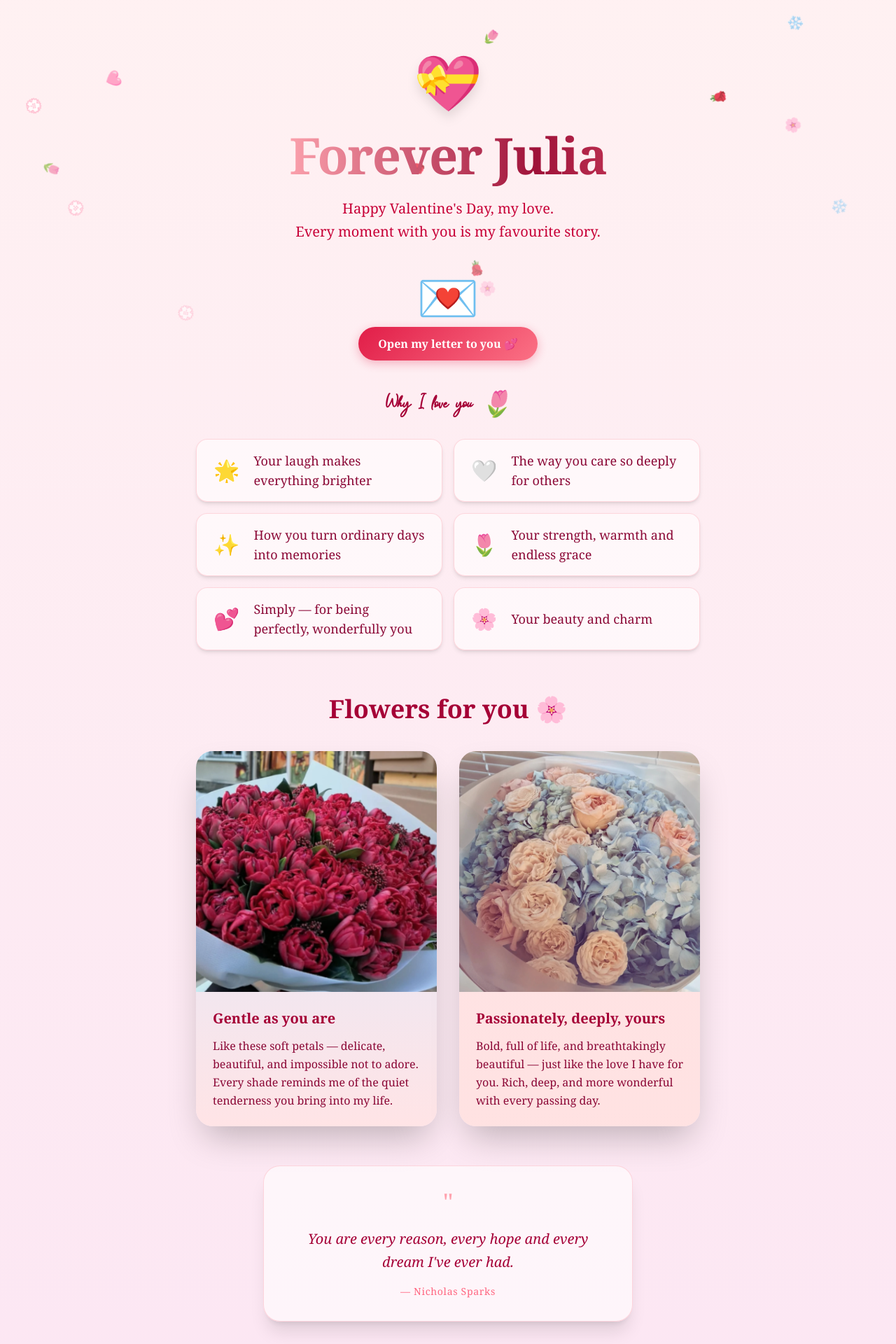
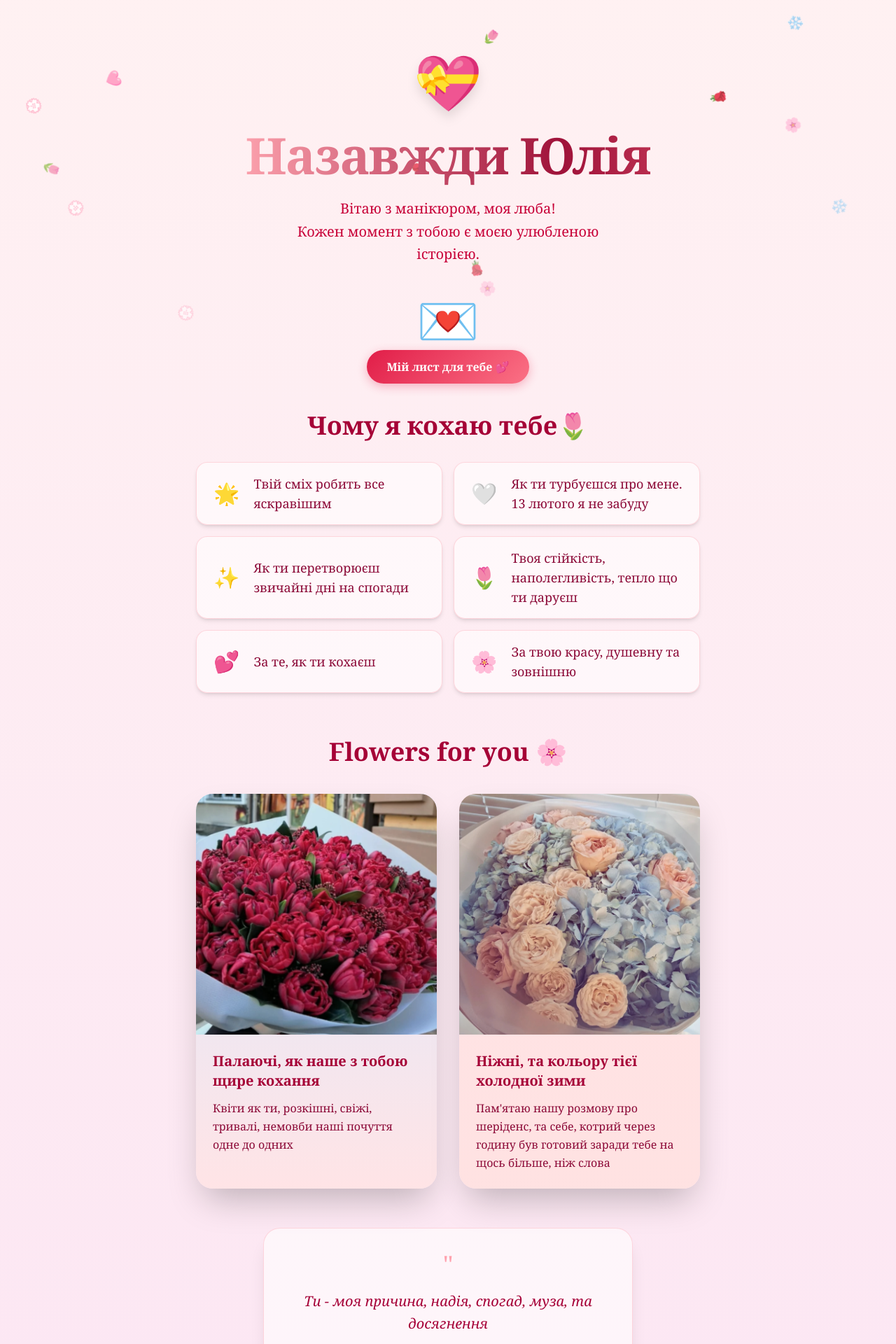
Before and after one commit to MilordVladyslav/foreverjulia, a Next.js app: page / in a window 1280 px wide. Shown: the top 1920 px of the page at 70% size. Built offline with nearby package versions, Linux system fonts and the light colour scheme.

Commit message:
made cyrilic

```diff
--- a/app/page.tsx
+++ b/app/page.tsx
@@ -30,20 +30,20 @@ function usePetals(count = 18) {
 
 /* ── Reasons list ───────────────────────────────────────────── */
 const REASONS = [
-    {icon: "🌟", text: "Your laugh makes everything brighter"},
-    {icon: "🤍", text: "The way you care so deeply for others"},
-    {icon: "✨", text: "How you turn ordinary days into memories"},
-    {icon: "🌷", text: "Your strength, warmth and endless grace"},
-    {icon: "💕", text: "Simply — for being perfectly, wonderfully you"},
-    {icon: "🌸", text: "Your beauty and charm"},
+    {icon: "🌟", text: "Твій сміх робить все яскравішим"},
+    {icon: "🤍", text: "Як ти турбуєшся про мене. 13 лютого я не забуду"},
+    {icon: "✨", text: "Як ти перетворюєш звичайні дні на спогади"},
+    {icon: "🌷", text: "Твоя стійкість, наполегливість, тепло що ти даруєш"},
+    {icon: "💕", text: "За те, як ти кохаєш"},
+    {icon: "🌸", text: "За твою красу, душевну та зовнішню"},
 ];
 
 const FLOWER_CARDS = [
     {
         image: bouquetSoft,
-        alt: "Soft peach roses and blue hydrangeas bouquet",
-        title: "Gentle as you are",
-        text: "Like these soft petals — delicate, beautiful, and impossible not to adore. Every shade reminds me of the quiet tenderness you bring into my life.",
+        alt: "Soft peach tulips and blue hydrangeas bouquet",
+        title: "Палаючі, як наше з тобою щире кохання",
+        text: "Квіти як ти, розкішні, свіжі, тривалі, немовби наші почуття одне до одних",
         accent: "from-blue-100 to-rose-100",
         titleColor: "text-rose-800",
         textColor: "text-rose-900",
@@ -51,8 +51,8 @@ const FLOWER_CARDS = [
     {
         image: bouquetRed,
         alt: "Deep crimson peony tulips bouquet",
-        title: "Passionately, deeply, yours",
-        text: "Bold, full of life, and breathtakingly beautiful — just like the love I have for you. Rich, deep, and more wonderful with every passing day.",
+        title: "Ніжні, та кольору тієї холодної зими",
+        text: "Пам'ятаю нашу розмову про шеріденс, та себе, котрий через годину був готовий заради тебе на щось більше, ніж слова",
         accent: "from-rose-100 to-red-100",
         titleColor: "text-rose-800",
         textColor: "text-rose-900",
@@ -362,7 +362,7 @@ function Envelope({onOpen}: { onOpen: () => void }) {
                         : "0 4px 14px rgba(225,29,72,0.3)",
                 }}
             >
-        Open my letter to you 💕
+        Мій лист для тебе 💕
       </span>
         </button>
     );
@@ -399,20 +399,20 @@ export default function Home() {
                 <div className="animate-heartbeat text-7xl mb-6 drop-shadow-xl">💝</div>
 
                 <h1 className="shimmer-text text-5xl md:text-7xl font-bold leading-tight tracking-tight animate-fade-up">
-                    Forever Julia
+                    Назавжди Юлія
                 </h1>
 
 
                 <p className="text-rose-700 text-lg md:text-xl font-light max-w-md mt-4 leading-relaxed animate-fade-up-1">
-                    Happy Valentine's Day, my love.
+                    Вітаю з манікюром, моя люба!
                     <br/>
-                    Every moment with you is my favourite story.
+                    Кожен момент з тобою є моєю улюбленою історією.
                 </p>
 
                 <div className="mt-10 animate-fade-up-2">
                     {letterOpen ? (
                         <p className="text-rose-500 text-sm tracking-widest uppercase animate-fade-up">
-                            💌 Letter opened — read on below ↓
+                            💌 Приємного читання ^_^ ↓
                         </p>
                     ) : (
                         <Envelope onOpen={() => setLetterOpen(true)}/>
@@ -425,28 +425,30 @@ export default function Home() {
                 <section className="relative z-10 w-full max-w-2xl px-6 pb-10 animate-fade-up">
                     <div className="glass-card rounded-3xl p-8 md:p-12 shadow-2xl">
                         <p className="text-rose-400 text-xs uppercase tracking-widest font-semibold mb-6">
-                            A letter from my heart 💌
+                            Від щирого серця 💌
                         </p>
                         <p
                             className="text-cursive text-rose-900 text-6xl font-semibold mb-4"
                             style={{fontFamily: "var(--font-letta-rillok), Georgia, serif", fontStyle: "italic"}}
                         >
-                            My dearest Julia,
+                            Моя дорога Юлія,
                         </p>
                         <p
-                            className="text-rose-800 text-6xl leading-8 mb-4"
+                            className="text-rose-800 text-6xl leading-10 mb-4"
                             style={{fontFamily: "var(--font-letta-rillok), Georgia, serif", fontStyle: "italic"}}
                         >
 
-                            Some love stories start with a glance — ours started with something rarer: a quiet certainty
-                            that the world was gentler, warmer, and more beautiful with you in it.
+                            Деякі історії кохання починаються з першого погляду - наша ж почалася з чогось рідкіснішого:
+                            тихої впевненості, що світ буде ніжнішим, теплішим і прекраснішим з тобою в ньому.
                         </p>
-                        <p className="text-rose-800 text-base md:text-lg leading-loose mb-6">
-                            Thank you for your laughter, your patience, and for choosing to share your life with me.
-                            You are not just my Valentine — you are my home.
+                        <p className="text-rose-800 text-6xl leading-10 mb-6"
+                           style={{fontFamily: "var(--font-letta-rillok), Georgia, serif", fontStyle: "italic"}}>
+                            Дякую тобі за твій сміх, твоє неповторне мявкання, і за те, що ти дозволила бути з тобою,
+                            Ти моя єдина. Та, для якої я почав писати вірші
                         </p>
-                        <p className="text-rose-600 text-lg italic">
-                            With all my love, always and forever. 🌹
+                        <p className="text-rose-600 text-6xl leading-10"
+                           style={{fontFamily: "var(--font-letta-rillok), Georgia, serif", fontStyle: "italic"}}>
+                            З усією моєю любов&#39;ю, завжди і назавжди <span className="text-2xl">🌹</span>
                         </p>
                     </div>
                 </section>
@@ -456,9 +458,8 @@ export default function Home() {
             <section className="relative z-10 w-full max-w-3xl px-6 animate-fade-up-3">
                 <h2
                     className="text-center text-3xl md:text-4xl font-bold text-rose-800 mb-8"
-                    style={{fontFamily: "var(--font-letta-rillok), Georgia, serif", fontStyle: "italic"}}
                 >
-                    Why I love you 🌷
+                    Чому я кохаю тебе🌷
                 </h2>
 
                 <ul className="grid md:grid-cols-2 gap-4">
@@ -515,9 +516,9 @@ export default function Home() {
                 <div className="glass-card rounded-3xl p-8 text-center shadow-xl">
                     <p className="text-rose-300 text-4xl mb-4">"</p>
                     <p className="text-rose-800 text-lg md:text-xl italic leading-relaxed">
-                        You are every reason, every hope and every dream I've ever had.
+                        Ти - моя причина, надія, спогад, муза, та досягнення
                     </p>
-                    <p className="text-rose-400 text-sm mt-4 tracking-wider">— Nicholas Sparks</p>
+                    <p className="text-rose-400 text-sm mt-4 tracking-wider">- Твій Влад</p>
                 </div>
             </section>
 
```
